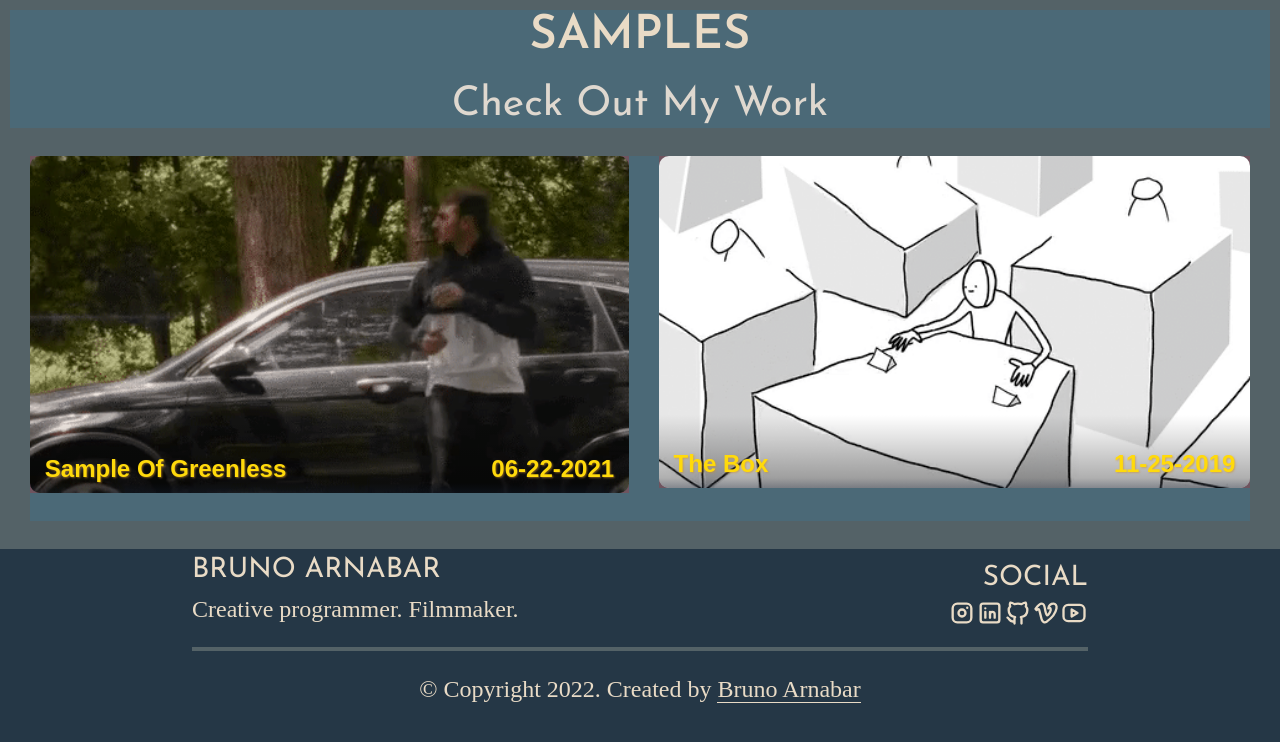
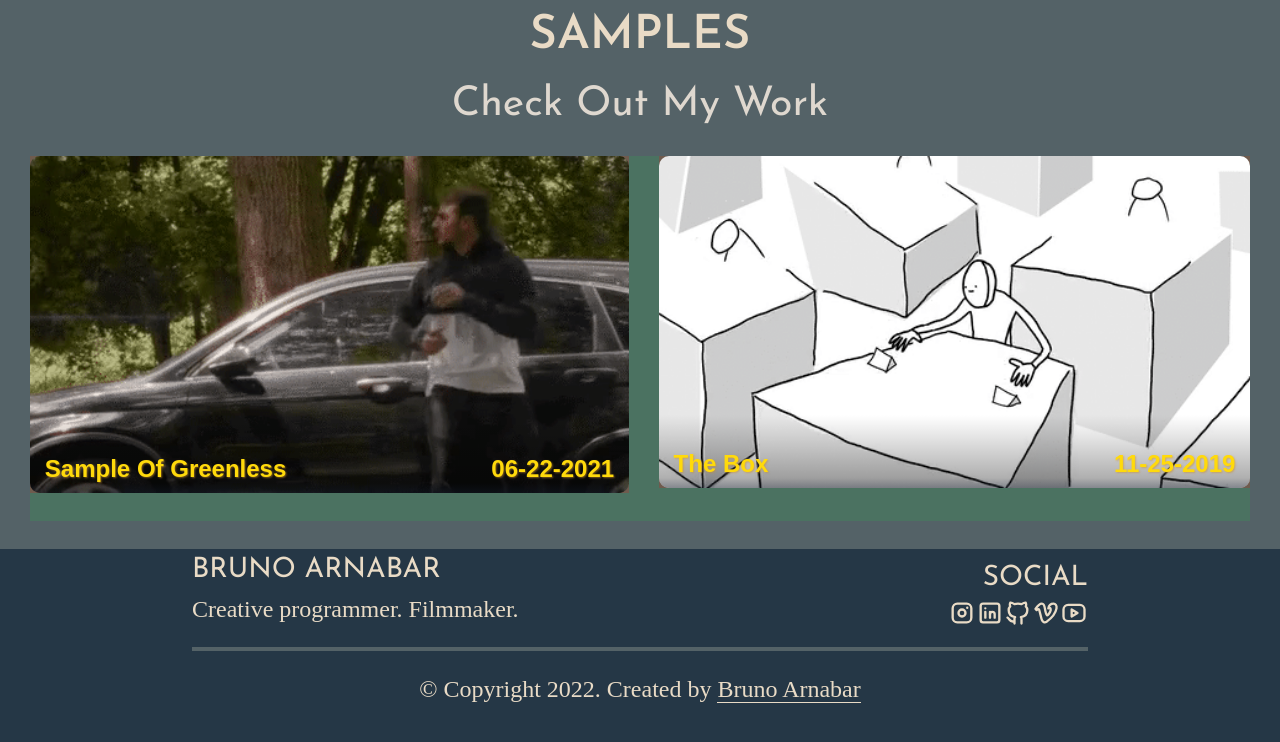
Before and after one commit to brunoarnabar/film-portfolio-deployment, a React (Create React App) app: page / in a window 1280 px wide. Shown: the top 742 px of the page. Built offline with nearby package versions, Linux system fonts and the light colour scheme; a web font is replaced by a local one.

Commit message:
Fixing Preview

```diff
--- a/src/Components/Sample/sample.scss
+++ b/src/Components/Sample/sample.scss
@@ -46,6 +46,7 @@ $max-col-count: 3;
     grid-auto-flow: column;
     gap: 3rem;
     margin: 0 3rem;
+    background: rgba(0, 255, 38, 0.1);
   }
 
   @for $i from 1 through $max-col-count {
@@ -55,6 +56,6 @@ $max-col-count: 3;
   }
 }
 
-.SampleContainer > * {
-  background: hsl(200, 100%, 50%, 10%);
-}
+// .SampleContainer > * {
+//   background: hsl(200, 100%, 50%, 10%);
+// }
```
